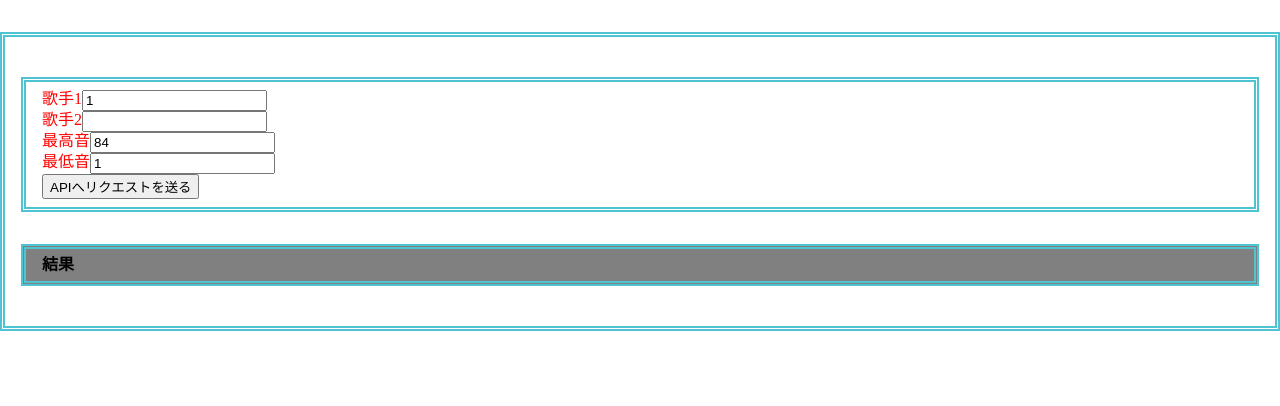
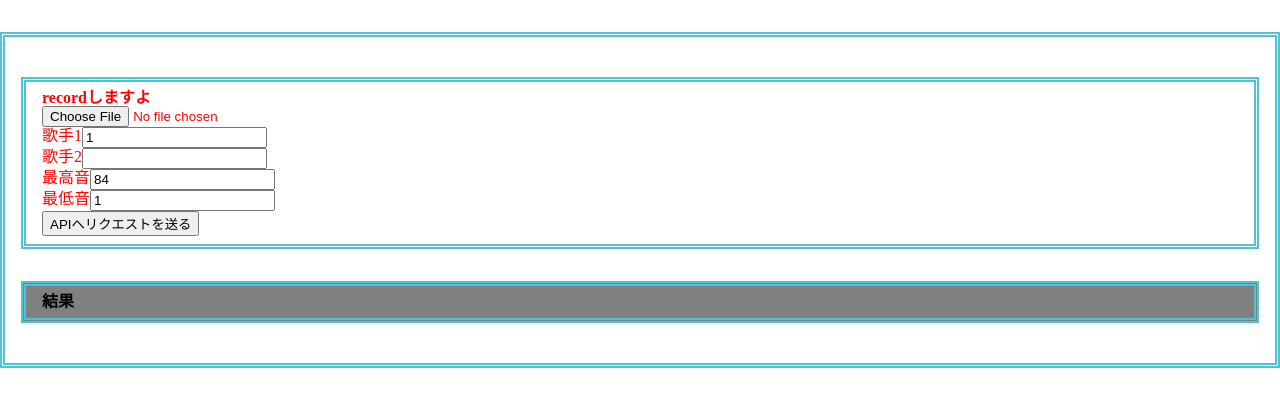
Before and after one commit to kroad/hait-advanced-teamB, a Vue app in the folder frontend/: page / in a window 1280 px wide. Shown: the top 406 px of the page. Built offline with nearby package versions, Linux system fonts and the light colour scheme.

Commit message:
create record component

```diff
--- /dev/null
+++ b/frontend/src/components/Record.vue
@@ -0,0 +1,10 @@
+<template>
+  <div>
+    <h1>recordしますよ</h1>
+    <input type="file" accept="audio/*" capture="microphone" />
+  </div>
+</template>
+
+<script>
+export default {};
+</script>
--- a/frontend/src/components/SongForm.vue
+++ b/frontend/src/components/SongForm.vue
@@ -1,5 +1,6 @@
 <template>
   <div>
+    <Record />
     <div>
       <label for="artist1">歌手1</label>
       <input id="artist1" type="number" v-model.number="info.artist1" />
@@ -22,6 +23,8 @@
 
 <script>
 import axios from "axios";
+import Record from "./Record";
+
 export default {
   data() {
     return {
@@ -52,6 +55,9 @@ export default {
         });
     },
   },
+  components: {
+    Record,
+  },
 };
 </script>
 
```
